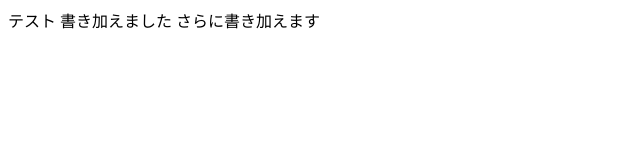
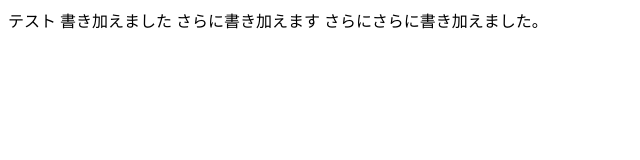
Before and after one commit to KanayamaHayato/test_repository_Research-andDevelopmentLiteracy, a plain HTML site: page index.html in a window 1280 px wide. Shown: the whole page, without its empty margins (0-640 px from the left). Drawn offline with Linux system fonts and the light colour scheme.

Commit message:
Update index.html
再度書き加えまくりました

```diff
--- a/index.html
+++ b/index.html
@@ -8,5 +8,6 @@
     テスト
     書き加えました
     さらに書き加えます
+    さらにさらに書き加えました。
   </body>
 </html>
```
